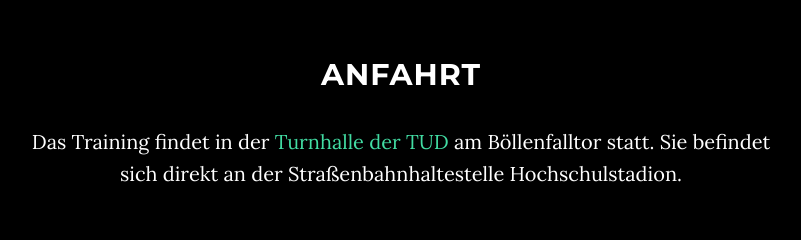
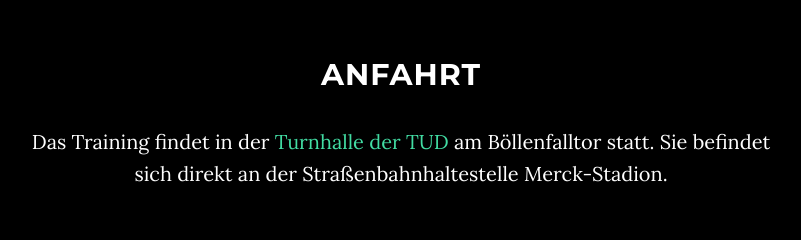
Before and after one commit to einmaliger/aikido-tud, a website: page index.html in a window 1280 px wide. Shown: the part 3300-3540 px from the top of the page, without its empty margins (239-1040 px from the left). Drawn offline with nearby package versions, Linux system fonts and the light colour scheme; files that its build step writes are made by us from their sources.

Commit message:
Haltestelle korrigiert & Bild fuer Display ergaenzt

```diff
--- a/index.html
+++ b/index.html
@@ -183,7 +183,7 @@
                 <h2>Anfahrt</h2>
                 <p>Das Training findet in der
                 <a href="http://www.usz.tu-darmstadt.de/unisport/sportstaetten___lageplaene/sporthalle_tu_darmstadt/sporthalle_tu_darmstadt.de.jsp">Turnhalle der TUD</a> am B&ouml;llenfalltor statt.
-                Sie befindet sich direkt an der Stra&szlig;enbahnhaltestelle Hochschulstadion.</p>
+                Sie befindet sich direkt an der Stra&szlig;enbahnhaltestelle Merck-Stadion.</p>
             </div>
         </div>
     </section>
```
